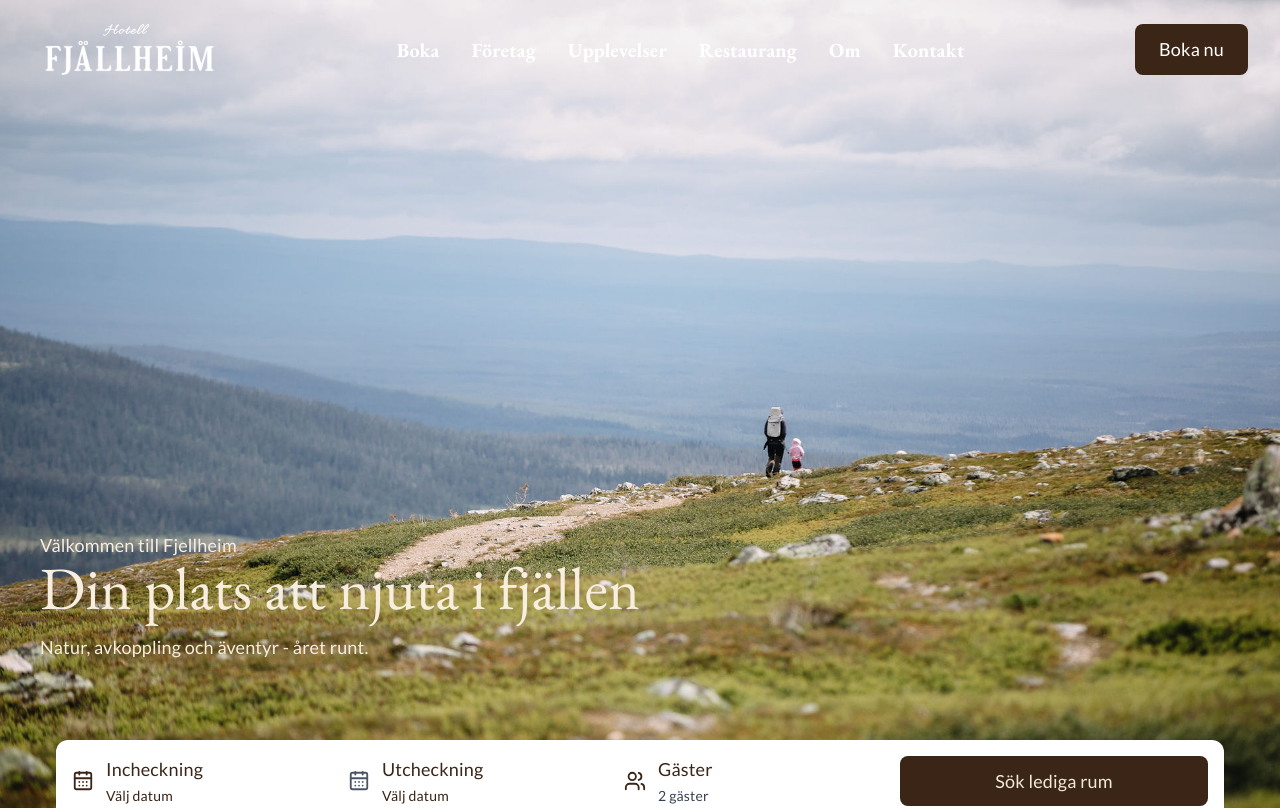
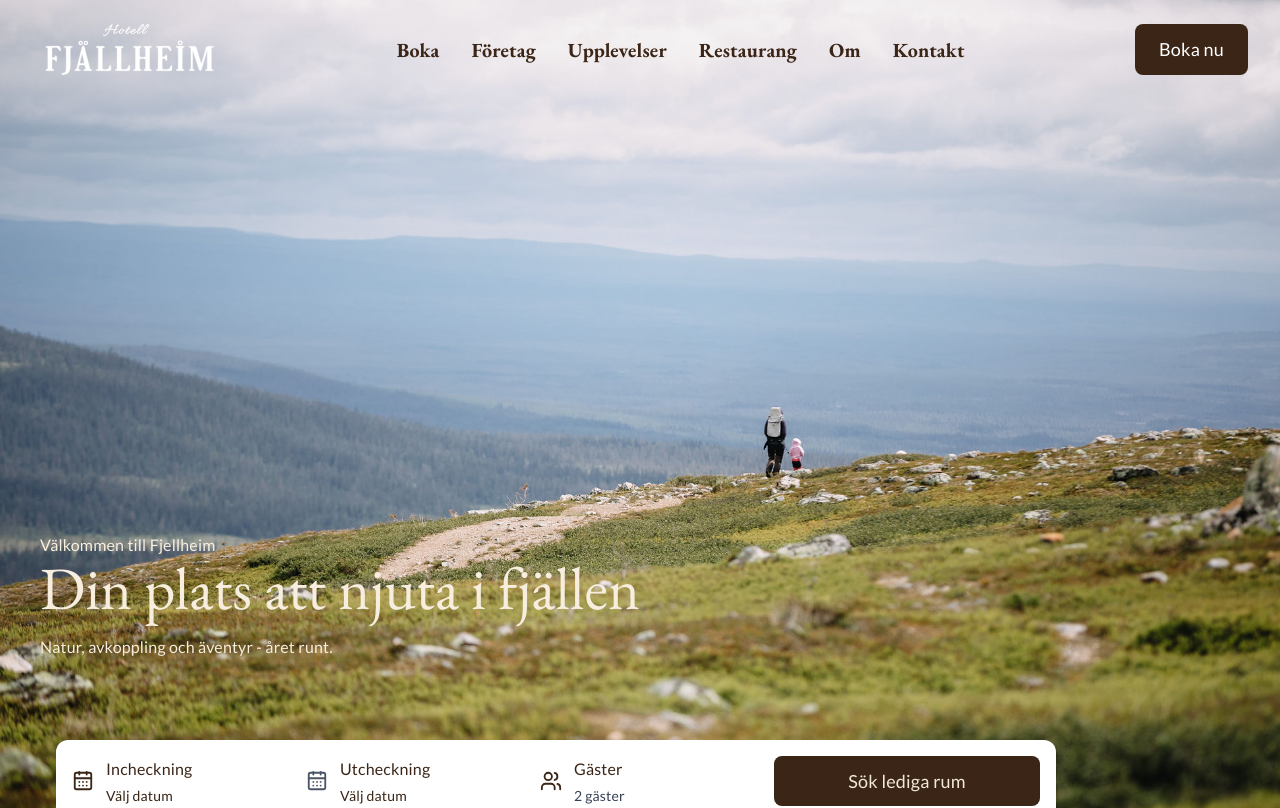
Before and after one commit to BusterSthlm/HotellFjellhaim, a React (Vite) app: page / in a window 1280 px wide. Shown: the top 808 px of the page. Built offline with nearby package versions, Linux system fonts and the light colour scheme.

Commit message:
Ändringar enligt feedback

```diff
--- a/src/components/layout/Header.tsx
+++ b/src/components/layout/Header.tsx
@@ -32,7 +32,7 @@ function Header({ overImage = false }: HeaderProps) {
           <img
             src={isTransparent ? lightLogo : logo}
             alt="Logotyp"
-            className="block h-14 w-auto object-contain sm:h-[75px] "
+            className="block h-14 w-auto object-contain sm:h-[75px] color-secondary"
           />
         </Link>
 
@@ -42,37 +42,37 @@ function Header({ overImage = false }: HeaderProps) {
         >
           <a
             href="/booking"
-            className={`font-garamond text-xl font-bold hover:underline ${isTransparent ? "text-white" : "text-[#72492C]"}`}
+            className={`font-garamond text-xl font-bold active:text-bold hover:underline ${isTransparent ? "text-[#3a2516]" : "text-[#72492C]"}`}
           >
             Boka
           </a>
           <a
             href="/company"
-            className={`font-garamond text-xl font-bold hover:underline ${isTransparent ? "text-white" : "text-[#72492C]"}`}
+            className={`font-garamond text-xl font-bold hover:underline ${isTransparent ? "text-[#3a2516]" : "text-[#72492C]"}`}
           >
             Företag
           </a>
           <a
             href="/experience"
-            className={`font-garamond text-xl font-bold hover:underline ${isTransparent ? "text-white" : "text-[#72492C]"}`}
+            className={`font-garamond text-xl font-bold hover:underline ${isTransparent ? "text-[#3a2516]" : "text-[#72492C]"}`}
           >
             Upplevelser
           </a>
           <a
             href="/restaurant"
-            className={`font-garamond text-xl font-bold hover:underline ${isTransparent ? "text-white" : "text-[#72492C]"}`}
+            className={`font-garamond text-xl font-bold hover:underline ${isTransparent ? "text-[#3a2516]" : "text-[#72492C]"}`}
           >
             Restaurang
           </a>
           <a
             href="/about"
-            className={`font-garamond text-xl font-bold hover:underline ${isTransparent ? "text-white" : "text-[#72492C]"}`}
+            className={`font-garamond text-xl text-primary font-bold hover:underline ${isTransparent ? "text-[#3a2516]" : "text-[#72492C]"}`}
           >
             Om
           </a>
           <a
             href="/contact"
-            className={`font-garamond text-xl font-bold hover:underline ${isTransparent ? "text-white" : "text-[#72492C]"}`}
+            className={`font-garamond text-xl font-bold hover:underline ${isTransparent ? "text-[#3a2516]" : "text-[#72492C]"}`}
           >
             Kontakt
           </a>
--- a/src/components/ui/HotelCheckIn.tsx
+++ b/src/components/ui/HotelCheckIn.tsx
@@ -18,9 +18,9 @@ export default function HotelCheckIn() {
   }
 
   return (
-    <div className="mx-4 flex w-auto items-stretch gap-2 rounded-xl bg-white p-4 shadow-sm">
+    <div className="mx-4 flex w-250 items-stretch gap-2 rounded-xl bg-white p-4 shadow-sm">
       {/* Check-in */}
-      <div className="flex flex-1 min-w-0 items-center gap-3">
+      <div className="flex flex-1 min-w-0 items-center gap-3 ">
         <button
           type="button"
           aria-label="Välj incheckningsdatum"
--- a/src/index.css
+++ b/src/index.css
@@ -74,6 +74,12 @@ h6 {
 
 p {
   font-family: var(--sans);
+  font-weight:400;
+  font-size: 16px;
+}
+
+.eyebrow {
+  font-family: var(--font-garamond);
 }
 
 @utility container-page {
--- a/src/pages/Booking.tsx
+++ b/src/pages/Booking.tsx
@@ -207,7 +207,7 @@ const [guests, setGuests] = useState(2);
 
               <button type="submit"
               disabled={nights < 1}
-              className="group mt-8 flex w-full items-center justify-center gap-3 rounded-xl bg-green px-6 py-5 font-semibold text-secondary shadow-md transition-all duration-200 hover:-translate-y-1 disabled:cursor-not-allowed disabled:opacity-50">
+              className="group mt-8 flex w-full items-center justify-center gap-3 rounded-xl bg-green px-6 py-5 font-semibold text-secondary shadow-md transition-all duration-200  disabled:cursor-not-allowed disabled:opacity-50">
                 Boka {kr(total)}
                 </button>
 
--- a/src/pages/Company.tsx
+++ b/src/pages/Company.tsx
@@ -66,7 +66,7 @@ export default function Foretag() {
                 <div className="p-5">
                   <h3 className="text-2xl">{offer.title}</h3>
                   <p className="mt-2 text-sm text-cream/80">{offer.text}</p>
-                  <p className="mt-5 flex items-center justify-between underline">
+                  <p className="mt-5 flex items-center justify-between ">
                     {offer.link}
                     <ArrowRight className="transition group-hover:translate-x-1" aria-hidden="true" />
                   </p>
@@ -84,19 +84,19 @@ export default function Foretag() {
           />
           <div className="p-8 md:p-12">
             <p className="eyebrow">Mer än bara möten</p>
-            <h2 className="text-4xl leading-tight text-cream md:text-5xl">
+            <h2 className="text-4xl leading-tight text-cream md:text-5xl ">
               Stärk samarbetet med upplevelser.
             </h2>
-            <p className="mt-4 font-light">
+            <p className="mt-4">
               Kombinera konferensen med aktiviteter som vandring, cykling, bastu,
               matupplevelser eller en kväll vid lägerelden. Vi hjälper er att
               skapa ett program som passar ert team.
             </p>
             <Link
               to="/experience"
-              className="mt-8 inline-flex items-center gap-2 rounded-md bg-cream px-5 py-3 font-semibold text-brown hover:bg-white"
+              className="mt-8 inline-flex items-center gap-2 rounded-md bg-cream px-5 py-3 font-semibold text-brown hover:bg-white  "
             >
-              Utforska aktiviteter <ArrowRight aria-hidden="true" />
+              Utforska upplevelser <ArrowRight aria-hidden="true"  />
             </Link>
             <br />
           </div>
--- a/src/pages/Resturant.tsx
+++ b/src/pages/Resturant.tsx
@@ -52,11 +52,11 @@ export default function MatOchDryck() {
         >
           <div className="absolute inset-0 bg-gradient-to-r from-black/70 via-black/30 to-transparent" />
           <div className="container-page relative">
-            <p className={label}>Mat och dryck</p>
+            <h3 className={label}>Mat och dryck</h3>
             <h2 className="text-5xl leading-tight text-white md:text-6xl ">
               Smaker som hör hemma här
             </h2>
-            <p className="mt-4 max-w-xl text-lg text-white">
+            <p className="mt-4 max-w-xl text-m text-white">
               Lokala råvaror och säsongsinspirerade måltider som gör varje
               måltid lite speciell.
             </p>
@@ -80,7 +80,7 @@ export default function MatOchDryck() {
           />
           <div className="bg-[#3f4a35] px-6 py-12 text-[#f3e9d7] md:px-12">
             <h2 className="text-[#f3e9d7] font-serif ">Frukost</h2>
-            <p className="text-[#f3e9d7]">
+            <p className="text-[#f3e9d7] font-lato font-light">
               Det ska vara bekvämt och kännas lyxigt att bo på hotell och
               frukost är bästa starten på dagen. På vår omtyckta frukostbuffé
               hittar du bland annat hembakad lingonlimpa, croassanter, olika
@@ -89,8 +89,7 @@ export default function MatOchDryck() {
               gott kaffe. Våfflor gräddar du själv och toppar med det du önskar,
               exempel sylt och grädde eller nutella.
             </p><br />
-            <p>Välkommen på frukost även
-              om du inte bor hos oss, 185 kr /person</p>
+            <p>Välkommen på frukost även om du inte bor hos oss, 185 kr /person</p>
 
 
 
```
